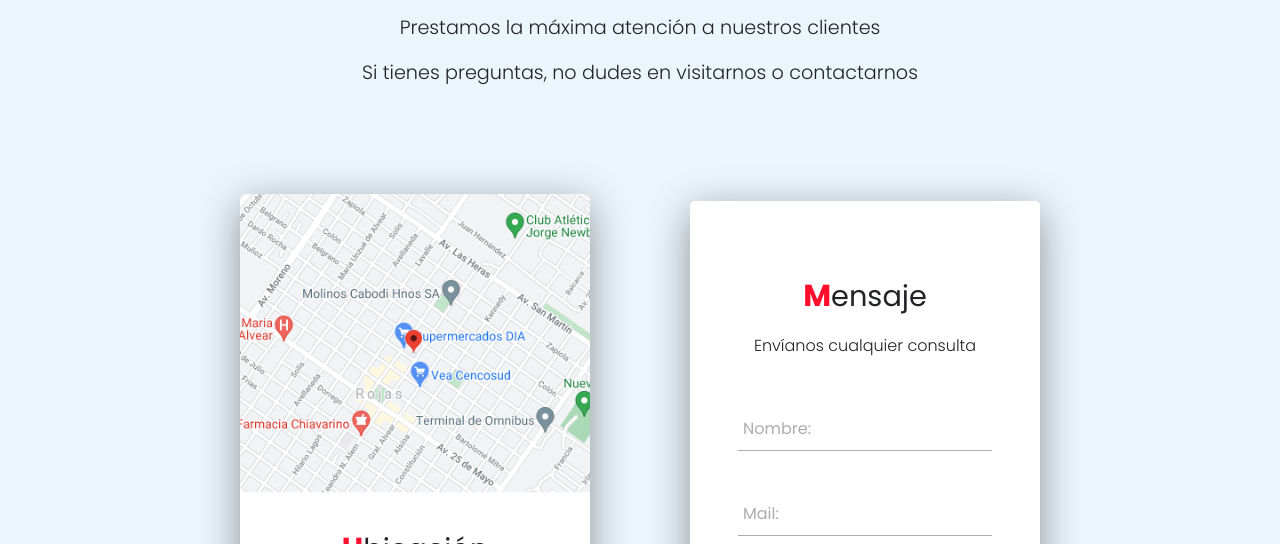
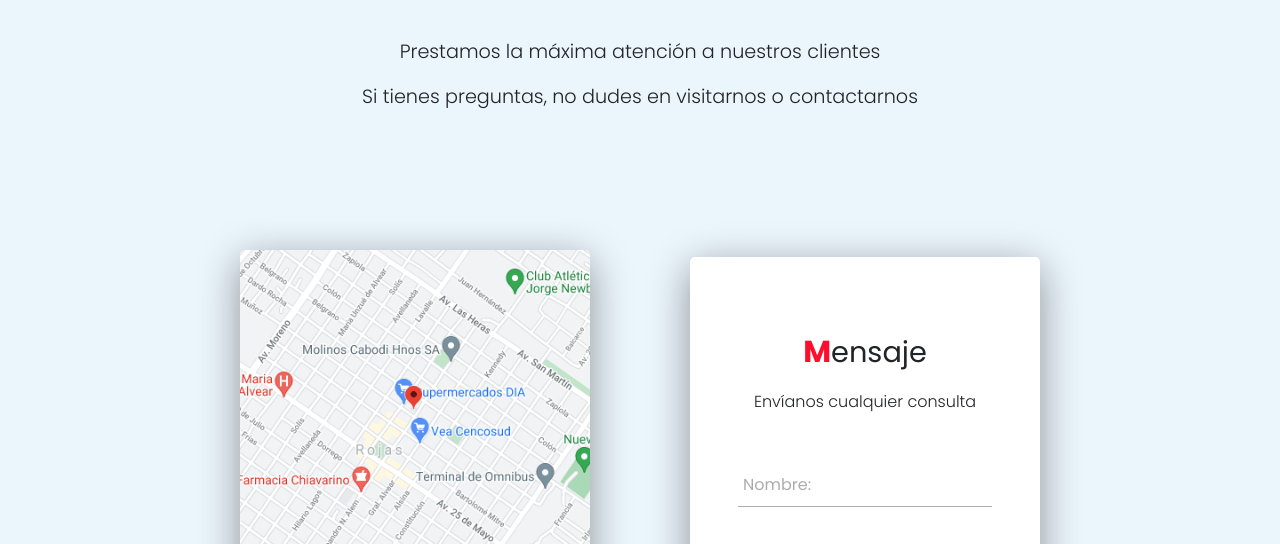
Before and after one commit to ManiPerez/4ta-Entrega, a plain HTML site: page paginas/Contacto.html in a window 1280 px wide. Shown: the part 209-753 px from the top of the page. Drawn offline with Linux system fonts and the light colour scheme.

Commit message:
contact section tittle padding change

```diff
--- a/styles/styles.scss
+++ b/styles/styles.scss
@@ -890,13 +890,14 @@ body {
 
         &__tittle {
             margin-top: 10em;
-            margin-bottom: 3rem;
+            margin-bottom: 5rem;
 
             h3 {
                 color: $tittle-color-dark;
                 text-align: center;
                 font-size: 1.8rem;
                 font-weight: 400;
+                margin-bottom: 2.5rem;
 
                 span {
                     color: $key-color;
```
Also changed, not shown: styles/styles.css, 1 other file.
